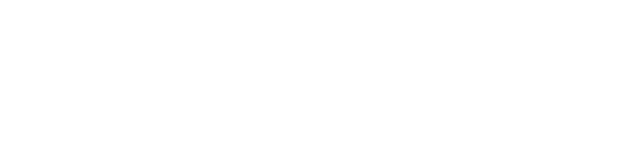
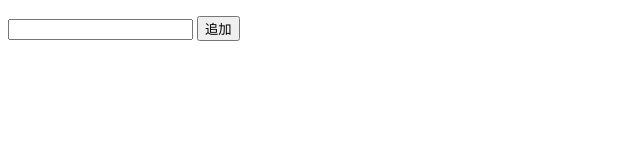
Before and after one commit to hirox1206/todo-practices, a plain HTML site: page javascript/index.html in a window 1280 px wide. Shown: the whole page, without its empty margins (0-640 px from the left). Drawn offline with Linux system fonts and the light colour scheme.

Commit message:
feat: ToDoリストの入力フォームとリスト表示用HTMLを追加

```diff
--- a/javascript/index.html
+++ b/javascript/index.html
@@ -6,6 +6,10 @@
     <title>JavaScript ToDo</title>
   </head>
   <body>
+    <ul id="todoList"></ul>
+    <input type="text" id="inputTodo" />
+    <button id="addTodoButton" type="button">追加</button>
+
     <script src="main.js"></script>
   </body>
 </html>
```
